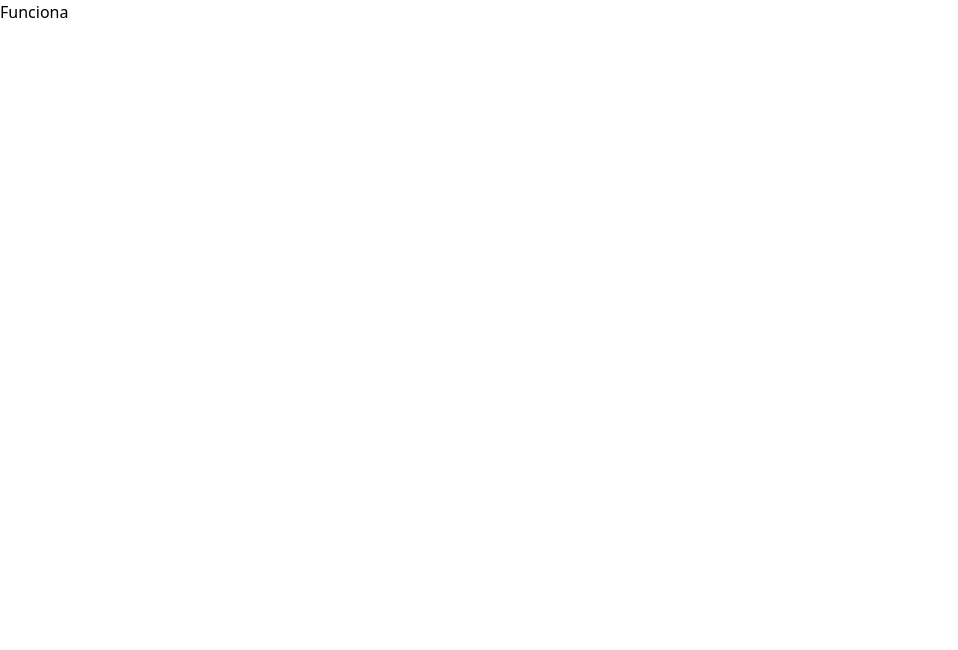
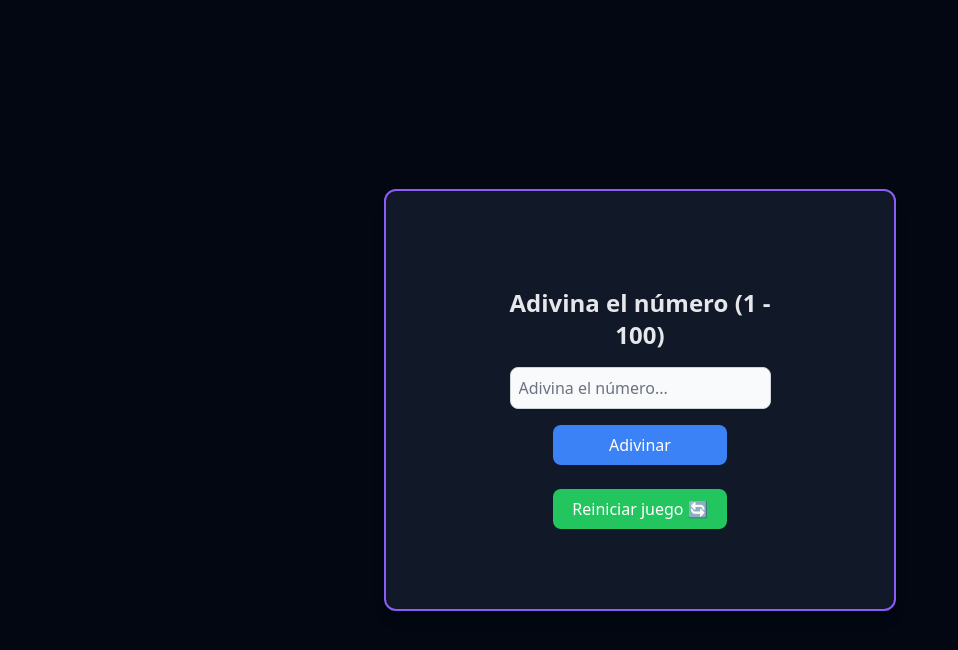
Before and after one commit to Wilberth08-maker/M-dulo-4.-Introduccion-a-react, a React (Vite) app in the folder adivina-el-numero/: page / in a window 1280 px wide. Shown: the top 650 px of the page, without its empty margins (0-958 px from the left). Built offline with nearby package versions, Linux system fonts and the light colour scheme.

Commit message:
🚀 Importación de componente game en app.jsx

```diff
--- a/adivina-el-numero/src/App.jsx
+++ b/adivina-el-numero/src/App.jsx
@@ -1,8 +1,10 @@
-
+import Game from './components/Game'
 function App() {
 
   return (
-    <h1>Funciona</h1>
+    <div className="flex items-center justify-center min-h-screen bg-gray-950">
+      <Game/>
+    </div>
   )
 }
 
```
